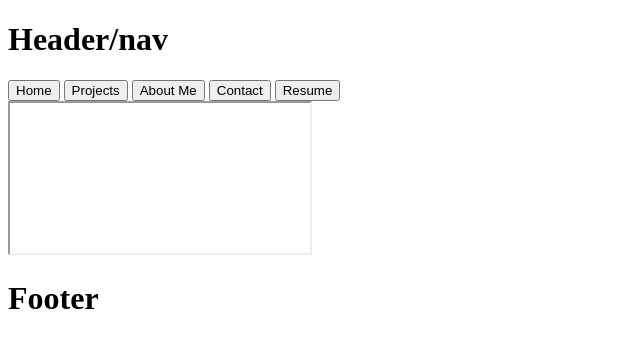
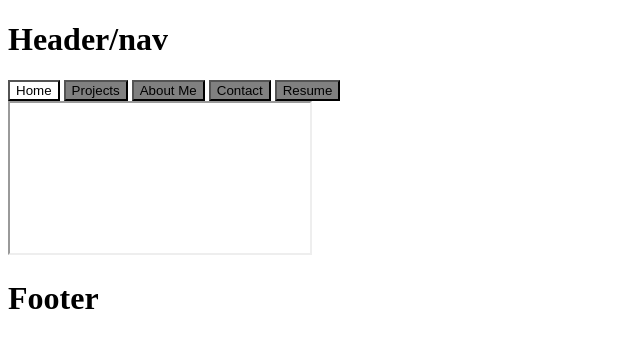
Before and after one commit to AustinMcCowan/portfolio, a plain HTML site: page index.html in a window 1280 px wide. Shown: the whole page, without its empty margins (0-640 px from the left). Drawn offline with Linux system fonts and the light colour scheme; files whose address does not match are found by name.

Commit message:
Finished setting up buttons for page swapping

```diff
--- a/css/index.css
+++ b/css/index.css
@@ -3,3 +3,16 @@
     04/13/2021
     css for index.html
 */
+
+/* ---- Header ---- */
+.divheader {
+    background-color: #aaa;
+}
+
+.btn-currentpage {
+    background-color: white;
+}
+
+.btn-page {
+    background-color: grey;
+}
--- a/index.html
+++ b/index.html
@@ -11,16 +11,16 @@
   </head>
   <body>
     <!--Header-->
-    <div>
+    <div id="divheader">
       <!--Title-->
       <h1>Header/nav</h1>
       <!--nav-->
       <nav>
-        <button onclick="pagechange(this)" id="btn-home" value="./iframes/home.html">Home</button>
-        <button onclick="pagechange(this)" id="btn-project">Projects</button>
-        <button onclick="pagechange(this)" id="btn-about" value="./iframes/about.html">About Me</button>
-        <button onclick="pagechange(this)" id="btn-contact">Contact</button>
-        <button onclick="pagechange(this)" id="btn-resume">Resume</button>
+        <button onclick="pagechange(this)" class="btn-currentpage" value="./iframes/home.html">Home</button>
+        <button onclick="pagechange(this)" class="btn-page" value="./iframes/project.html">Projects</button>
+        <button onclick="pagechange(this)" class="btn-page" value="./iframes/about.html">About Me</button>
+        <button onclick="pagechange(this)" class="btn-page" value="./iframes/contact.html">Contact</button>
+        <button onclick="pagechange(this)" class="btn-page" value="./iframes/resume.html">Resume</button>
       </nav>
     </div>
 
```
Also changed, not shown: js/site.js (+8 -2 lines).
